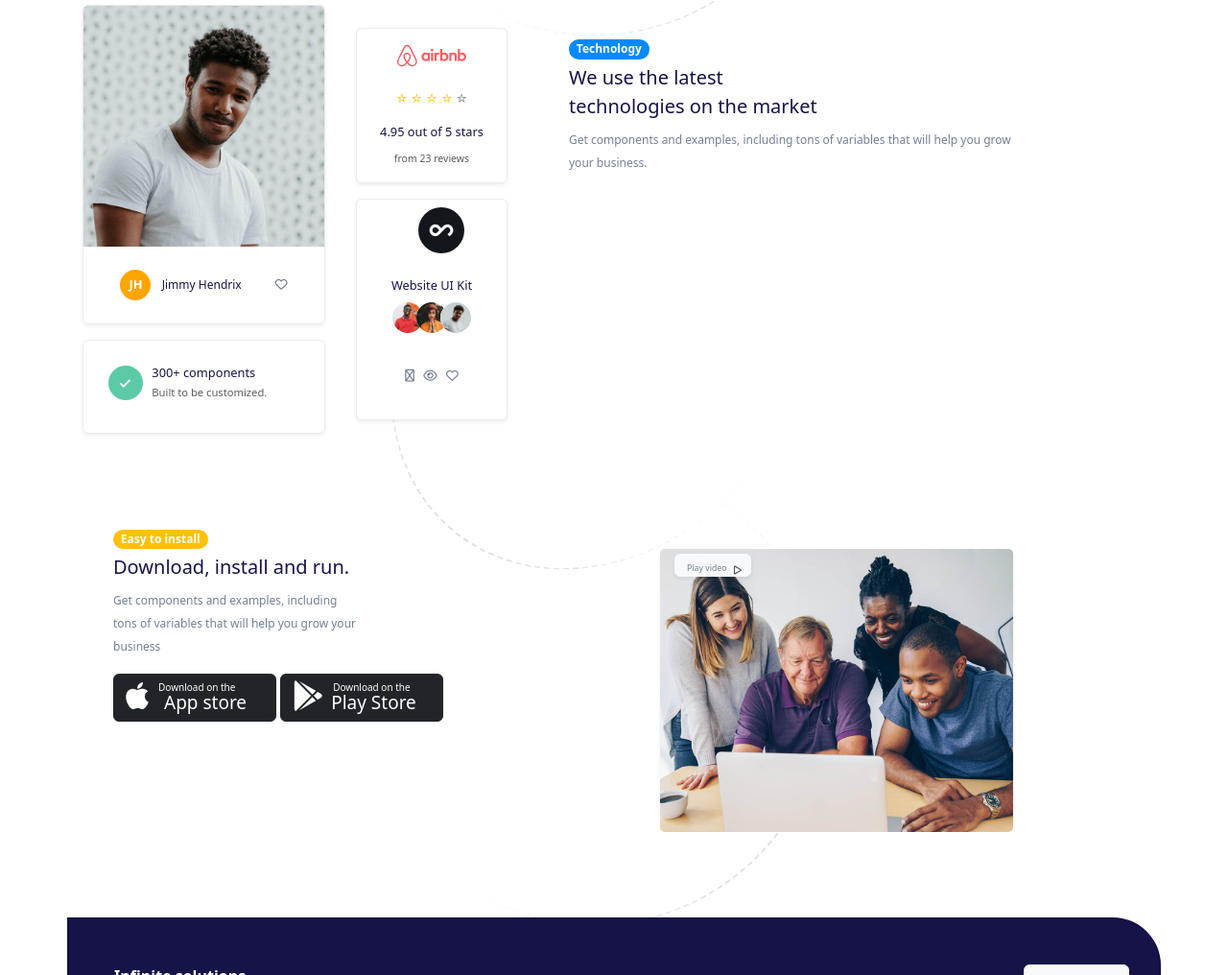
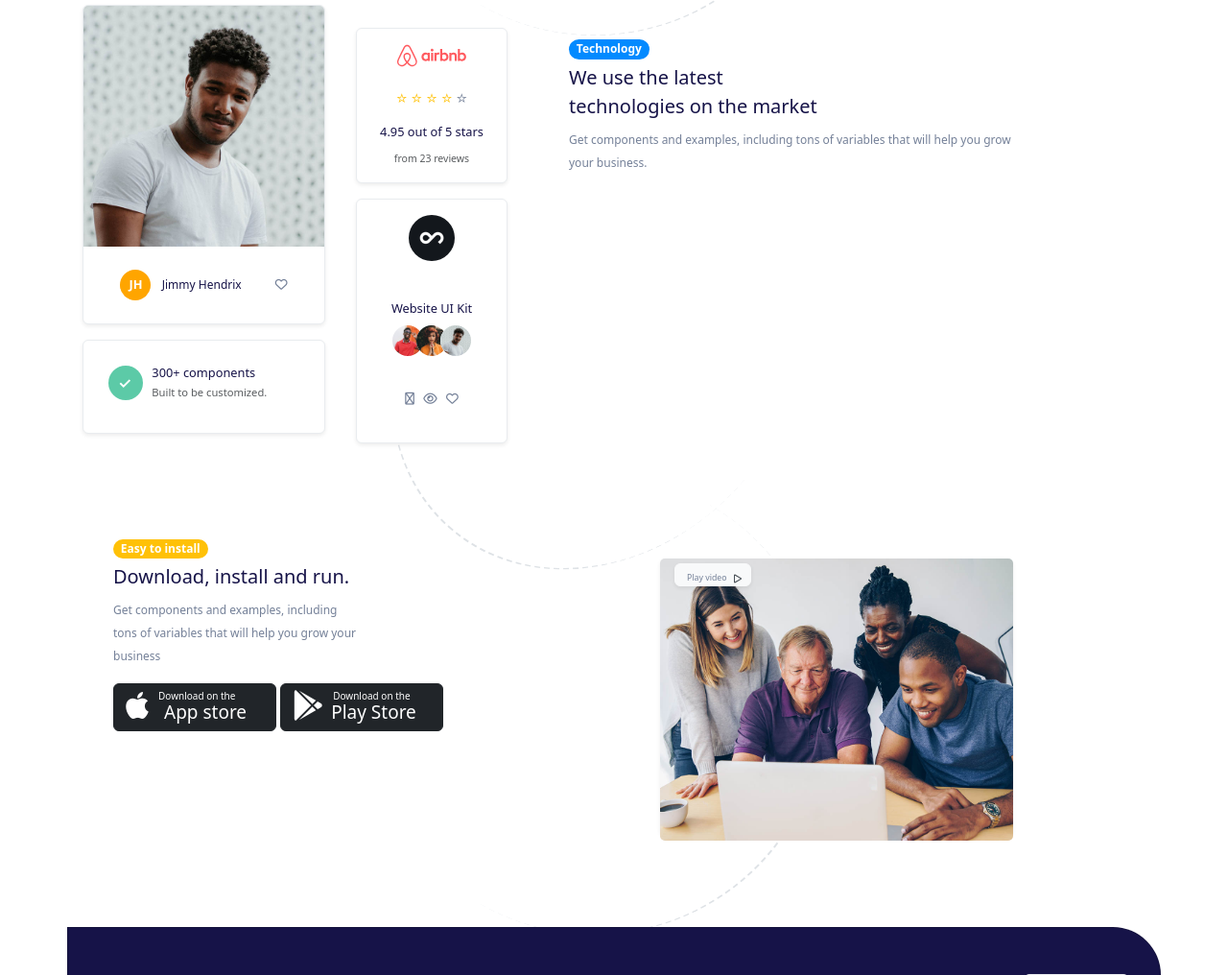
Before and after one commit to LamDorcas0320/bootstrapDorcas, a website: page index.html in a window 1280 px wide. Shown: the part 1732-2748 px from the top of the page at 96% size. Drawn offline with nearby package versions, Linux system fonts and the light colour scheme.

Commit message:
Update layout

```diff
--- a/index.html
+++ b/index.html
@@ -240,7 +240,7 @@
                     </div>
                   </div>
                   <div class="card  shadow-sm  mb-3 px-3 bg-white rounded mx-auto" >
-                   <img class="rounded-circle mt-2  text-center compnay-circle__logo" src="images/company_01.png" alt="Card image cap" width="48px" height="48px" >
+                    <p class="text-center ">     <img class="rounded-circle mt-2  text-center " src="images/company_01.png" alt="Card image cap" width="48px" height="48px" ></p>
                     <div class="card-body">
 
         <p class="card-title  text-center">Website UI Kit</p>
```
